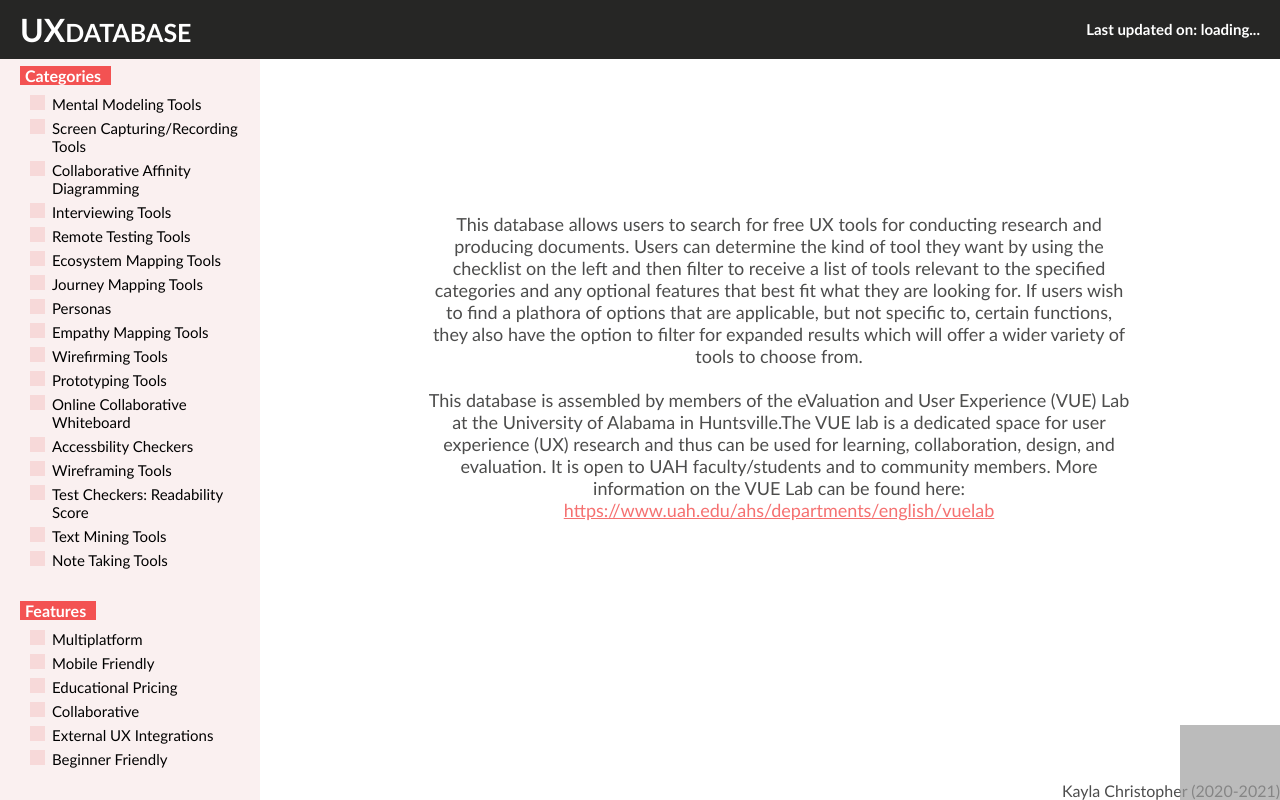
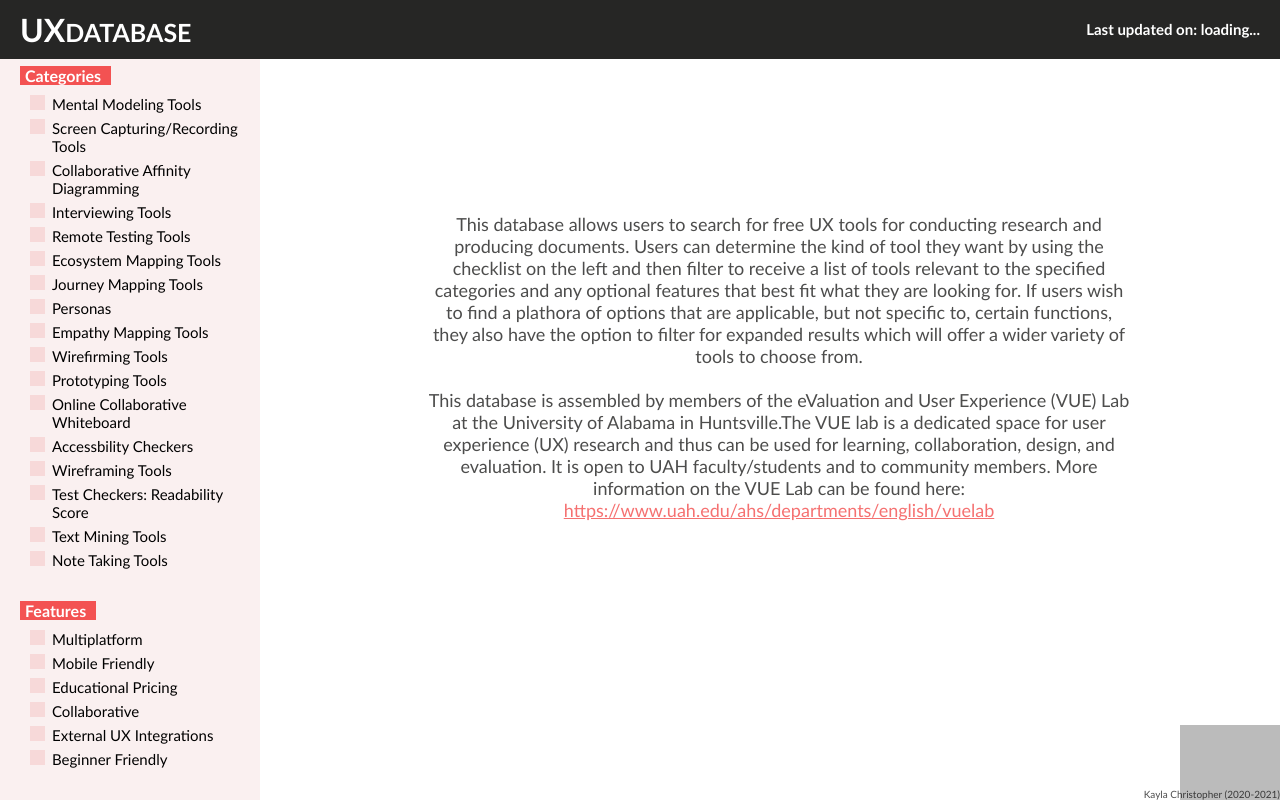
Before and after one commit to kayla-christop/uxdatabase, a website: page index.html in a window 1280 px wide. Drawn offline with Linux system fonts and the light colour scheme; no server answers; grey boxes are pictures that could not be loaded.

Commit message:
name fix

```diff
--- a/styles.css
+++ b/styles.css
@@ -402,4 +402,6 @@ form {
   bottom: 0;
   right: 0;
   opacity: 0.7;
+  z-index: 10;
+  font-size: 10px;
 }
```
